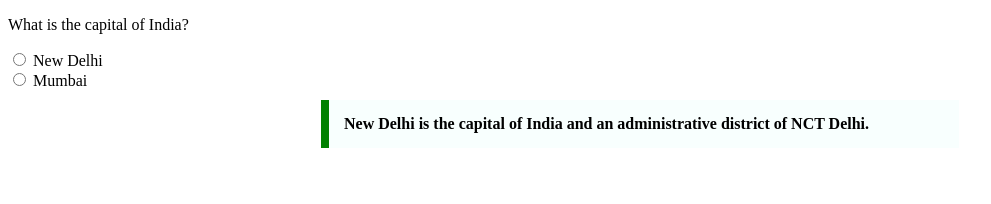
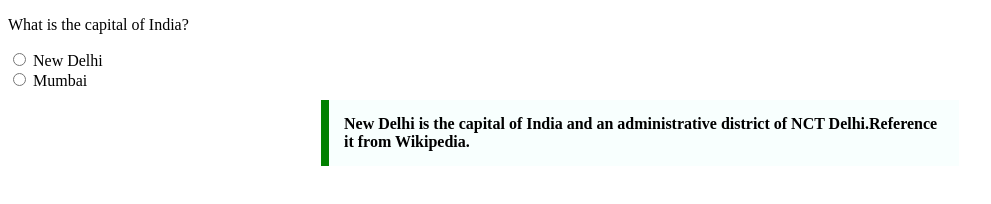
Before and after one commit to acciojob/trivia-Swathi0827, a website: page main.html in a window 1280 px wide. Shown: the whole page, without its empty margins (0-991 px from the left). Drawn offline with Linux system fonts and the light colour scheme.

Commit message:
created a submission

```diff
--- a/main.html
+++ b/main.html
@@ -23,7 +23,7 @@
             <input type="radio" name="capital" value="new-delhi"> New Delhi
             <br>
             <input type="radio" name="capital" value="mumbai"> Mumbai
-        <blockquote>New Delhi is the capital of India and an administrative district of NCT Delhi.</blockquote>
+        <blockquote>New Delhi is the capital of India and an administrative district of NCT Delhi.Reference it from Wikipedia.</blockquote>
     <script type="text/javascript" src="./script.js">
 
 </script>
```
